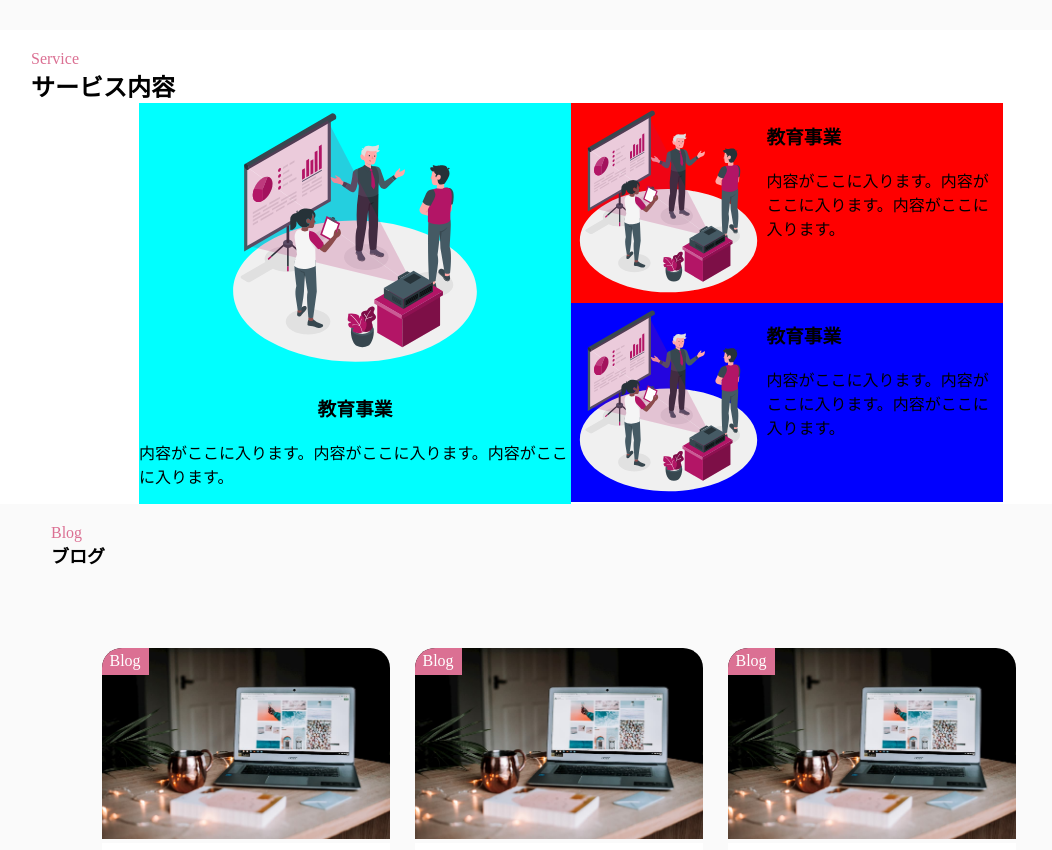
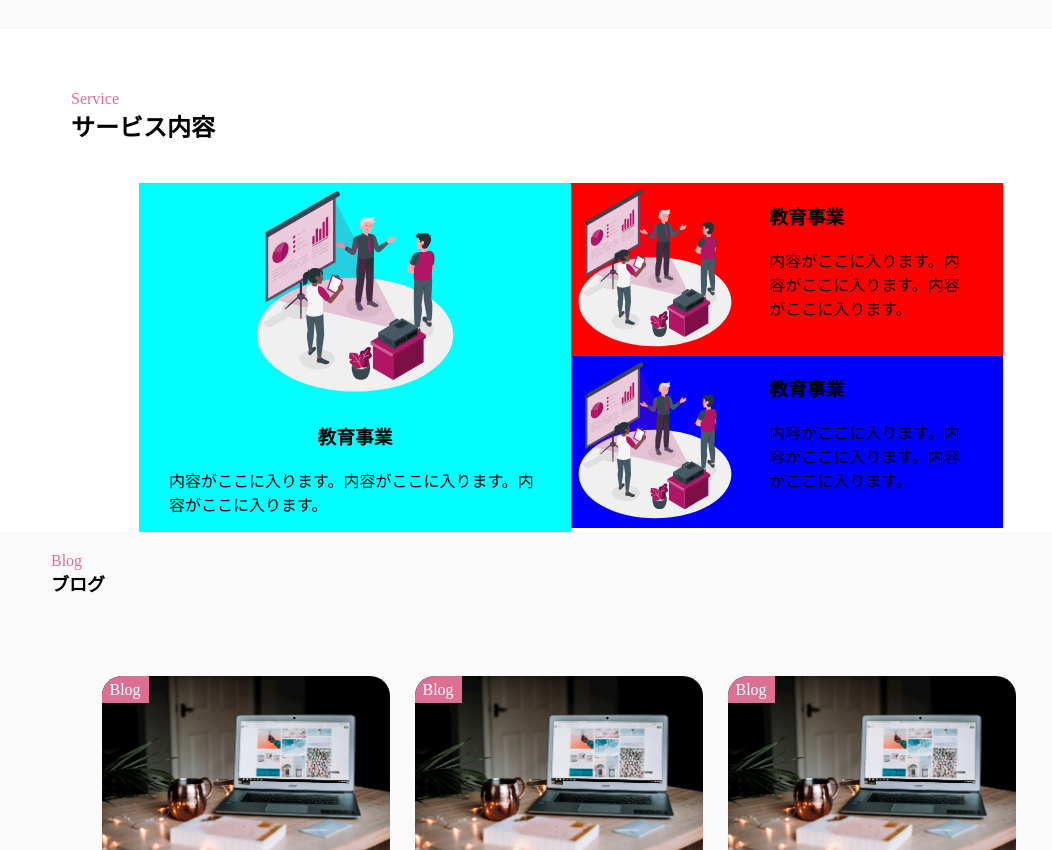
Before and after one commit to aki030854/site2, a plain HTML site: page index.html in a window 1280 px wide. Shown: the part 1299-2149 px from the top of the page, without its empty margins (69-1121 px from the left). Drawn offline with Linux system fonts and the light colour scheme; a web font is replaced by a local one.

Commit message:
教育事業修正中

```diff
--- a/index.css
+++ b/index.css
@@ -220,6 +220,10 @@ PC用のスタイル
     margin: 0 auto;
 }
 
+.service_title{
+    padding: 40px;
+    margin-right: 80px;
+}
 
 .service_title>p {
     margin-top: 0;
@@ -239,41 +243,56 @@ PC用のスタイル
     height: 50%;
 }
 
+
+/* サービス左側の画像と文字のセット*/
 .left-img{
     width: 100%;
 
     background-color: aqua;
 }
 
+/* サービス左側の文字*/
+
 .education-left>h3{
     text-align: center;
 }
 
+/* サービス左側の画像そのもの*/
 .service-ing{
-    width: 62%;
+    object-fit: cover;
+    width: 50%;
+
     margin: 0 auto;
 
 }
 
+/* サービス右側全体*/
 .right-img {
 
     width:100%;
 
 }
 
+.education-left{
+    padding-left: 30px;
+    padding-right: 30px;
+}
 
-
+.education{
+    padding-left: 30px;
+    padding-right: 30px;
+}
 
 .education-content{
     display: flex;
+    background-color: red;
 
-
-    background-color: red;
 }
 
 .service-img{
+    object-fit: cover;
     width: 100%;
-    height: 50%;
+
 
 }
 
```
